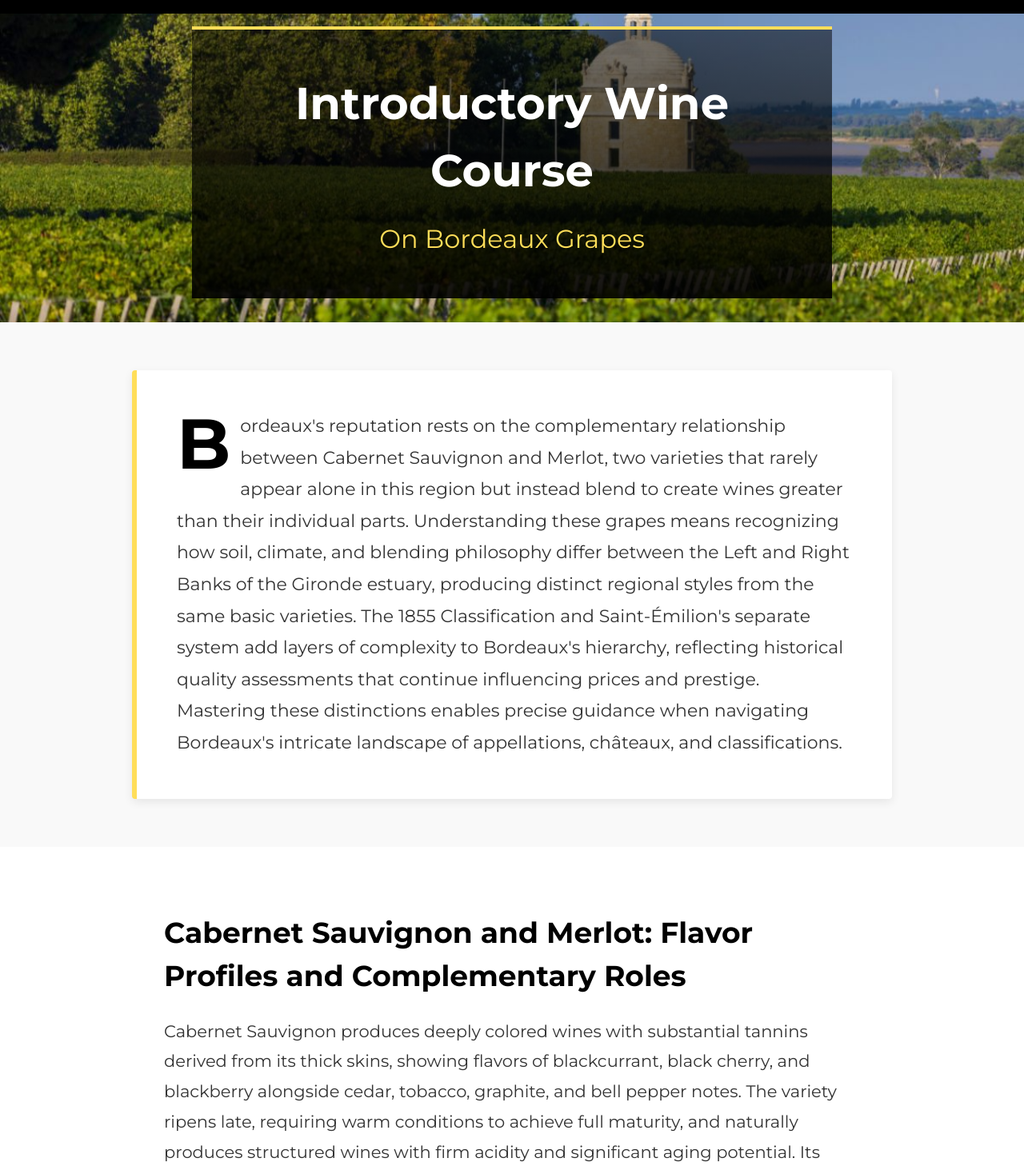
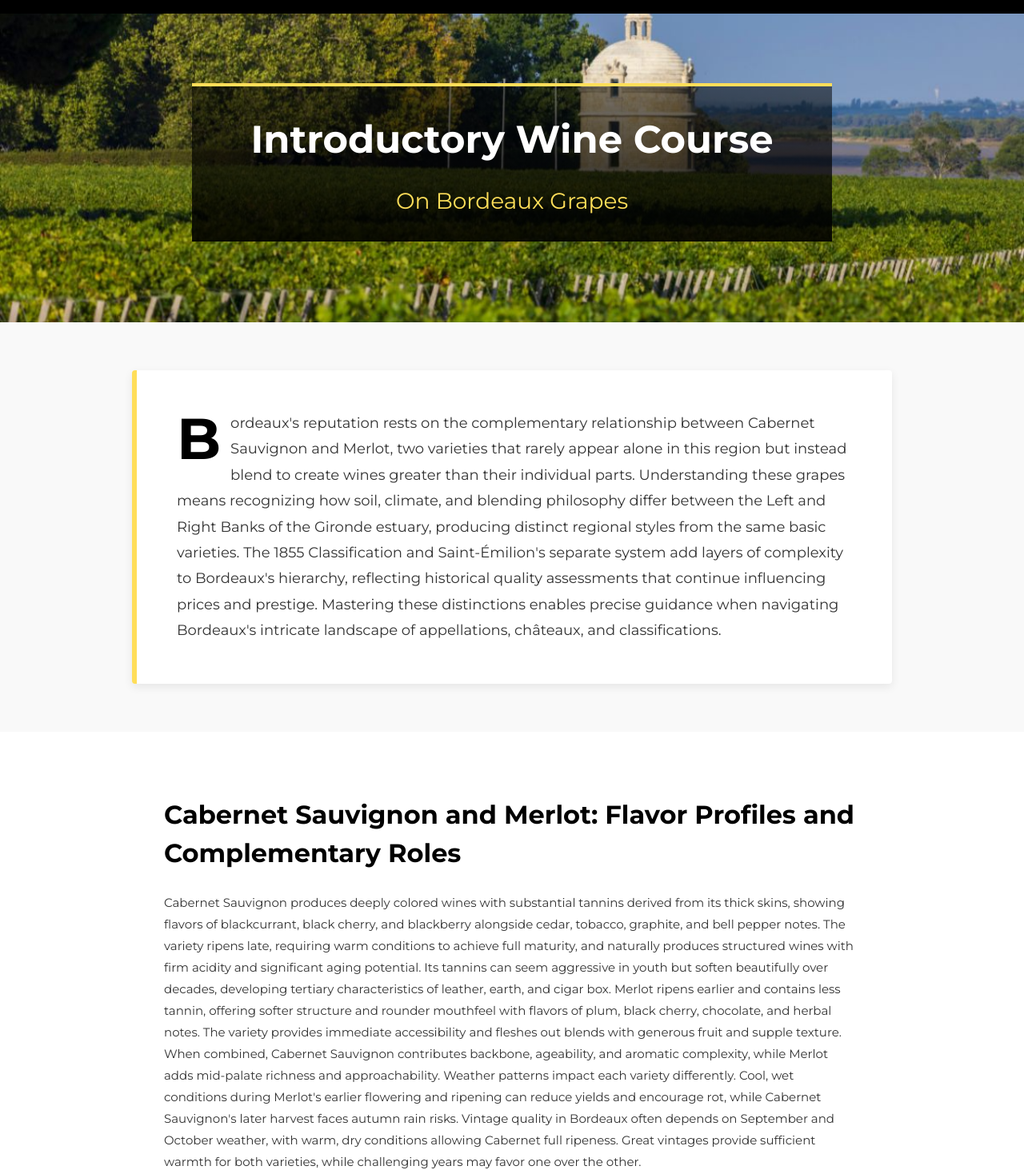
Before and after one commit to Dereks-Projects/somm-site, a Next.js app: page /intro-course/intro-course-bordeaux-grapes in a window 1280 px wide. Shown: the part 57-1520 px from the top of the page at 80% size. Built offline with nearby package versions, Linux system fonts and the light colour scheme.

Commit message:
typo and intro course sizing

```diff
--- a/app/intro-course/[slug]/page.module.css
+++ b/app/intro-course/[slug]/page.module.css
@@ -13,7 +13,7 @@
 /* Hero Section */
 .articleHero {
   height: 35vh;
-  min-height: 300px;
+  min-height: 280px;
   background-size: cover;
   background-position: center;
   position: relative;
@@ -32,7 +32,7 @@
 }
 
 .articleTitle {
-  font-size: 32px;
+  font-size: 28px;
   font-weight: 700;
   color: white;
   margin-bottom: 12px;
@@ -52,7 +52,7 @@
 }
 
 .introText {
-  font-size: 20px;
+  font-size: 18px;
   color: #333333;
   line-height: 1.8;
   max-width: 900px;
@@ -160,16 +160,16 @@
   }
 
   .articleHeroOverlay {
-    padding: 50px 40px;
+    padding: 30px 40px;
   }
 
   .articleTitle {
-    font-size: 56px;
+    font-size: 48px;
     margin-bottom: 20px;
   }
 
   .articleSubtitle {
-    font-size: 32px;
+    font-size: 28px;
   }
 
   /* Intro Section */
@@ -178,7 +178,7 @@
   }
 
   .introText {
-    font-size: 22px;
+    font-size: 18px;
     padding: 50px;
     max-width: 950px;
   }
@@ -199,12 +199,12 @@
   }
 
   .sectionTitle {
-    font-size: 36px;
+    font-size: 32px;
     margin-bottom: 24px;
   }
 
   .sectionText {
-    font-size: 21px;
+    font-size: 15px;
     margin-bottom: 24px;
   }
 
@@ -222,7 +222,7 @@
 
   /* Conclusion - UPDATED */
   .articleConclusion {
-    padding: 50px;
+    padding: 30px;
     margin-top: 80px;
   }
 
@@ -232,6 +232,6 @@
   }
 
   .articleConclusion .sectionText {
-    font-size: 21px;
+    font-size: 16px;
   }
 }
--- a/data/courseData.json
+++ b/data/courseData.json
@@ -121,7 +121,7 @@
     "introductionparagraph": "Certain wine producers have achieved legendary status through decades or centuries of exceptional quality, consistency, and innovation. These estates represent the pinnacle of winemaking achievement, where terroir expression, viticultural expertise, and cellar mastery combine to create wines of profound complexity and longevity. Learning about great producers offers insight into what separates good wine from truly transcendent bottlings, revealing the dedication, patience, and philosophy required to craft wines that define their regions and inspire winemakers worldwide. These producers set benchmarks that shape our understanding of what wine can achieve when every detail receives meticulous attention.",
     "paragraph1title": "Domaine de la Romanée-Conti and Château Lafite Rothschild: French Icons",
     "paragraph1": "Domaine de la Romanée-Conti stands as Burgundy's most prestigious estate, producing Pinot Noir and Chardonnay from Grand Cru vineyards including the monopole Romanée-Conti and La Tâche. The domaine's wines exemplify terroir transparency, showing remarkable aromatic complexity with layers of red fruit, earth, spice, and floral notes alongside silky texture and seemingly endless finish. Biodynamic farming and minimal intervention winemaking allow each vineyard's personality to shine through, creating wines that age gracefully for decades while remaining elegant rather than powerful. Production quantities are minuscule, with Romanée-Conti itself yielding fewer than 6,000 bottles annually from 1.8 hectares. Château Lafite Rothschild represents Bordeaux's First Growth excellence from Pauillac on the Left Bank. The estate produces Cabernet Sauvignon-dominant blends that balance power with refinement, showing cassis, cedar, graphite, and tobacco notes supported by fine-grained tannins and remarkable aging potential. Lafite's consistency across vintages and ability to produce elegant wines even in challenging years demonstrates mastery of both viticulture and blending. The château's second wine, Carruades de Lafite, offers more accessible introduction to the estate's style.",
-    "bodyquote": "A great sourc of information about the great producers of the wine world is the auction pricing lists: the best producers command the highest prices in their respective category.",
+    "bodyquote": "A great source of information about the great producers of the wine world is the auction pricing lists: the best producers command the highest prices in their respective category.",
     "paragraph2title": "Viña Tondonia and Biondi-Santi: Traditional Masters",
     "paragraph2": "López de Heredia's Viña Tondonia exemplifies traditional Rioja winemaking, where extended aging in American oak barrels produces wines of distinctive character and extraordinary longevity. The estate ferments in large oak vats and ages wines far longer than regulations require, releasing Gran Reservas only when deemed ready to drink, sometimes decades after harvest. Viña Tondonia wines show dried red fruit, leather, tobacco, and vanilla notes with vibrant acidity that keeps them fresh despite their age. The estate produces both red wines from Tempranillo blends and exceptional whites from Viura that develop honeyed, nutty complexity while maintaining remarkable freshness. This patient approach honors Rioja's heritage while creating wines that taste unlike anything from other regions. Biondi-Santi established Brunello di Montalcino as a distinct wine style in the late 19th century, crafting age-worthy Sangiovese that requires years to shed its youthful austerity. The estate's Riserva bottlings combine intense cherry fruit with earth, leather, and herbal notes, supported by firm tannins and bright acidity that allow decades of cellar evolution. Biondi-Santi demonstrates how traditional methods and dedication to a single variety can produce wines of singular character.",
     "bodyImage": "/blog-images/greatproducersbody.jpg",
```
